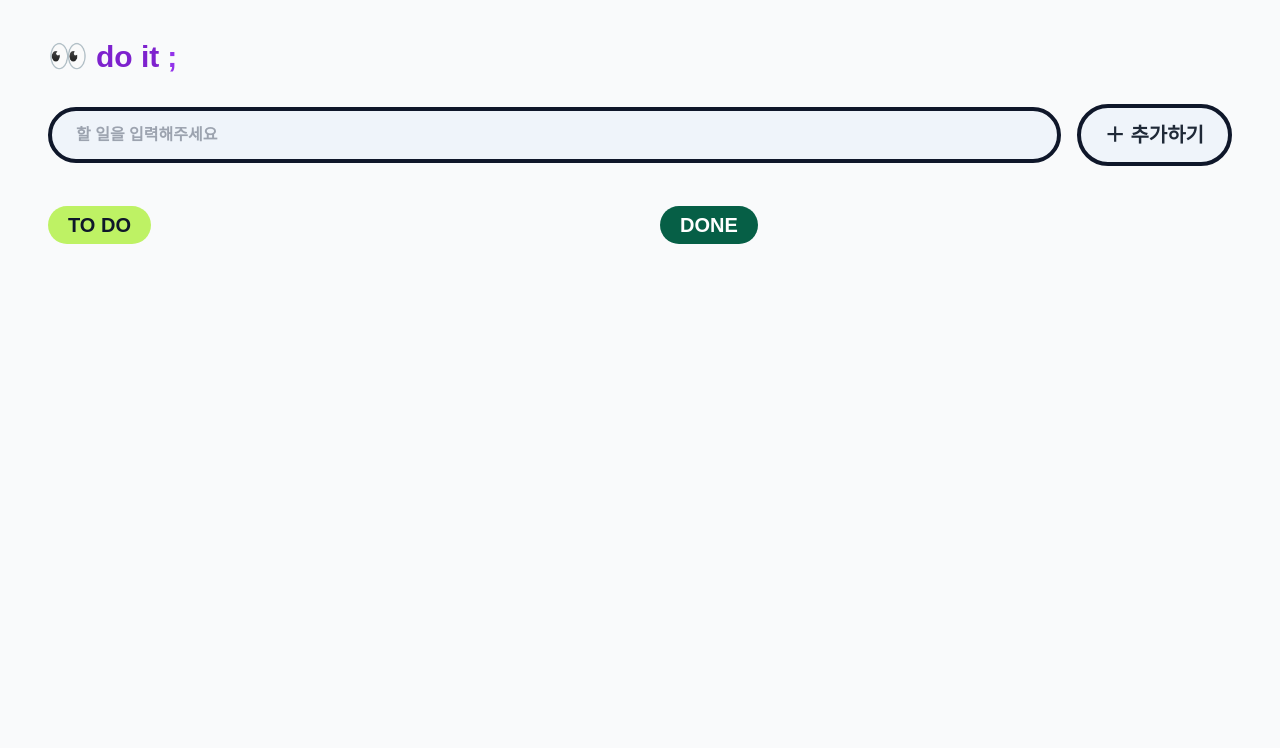
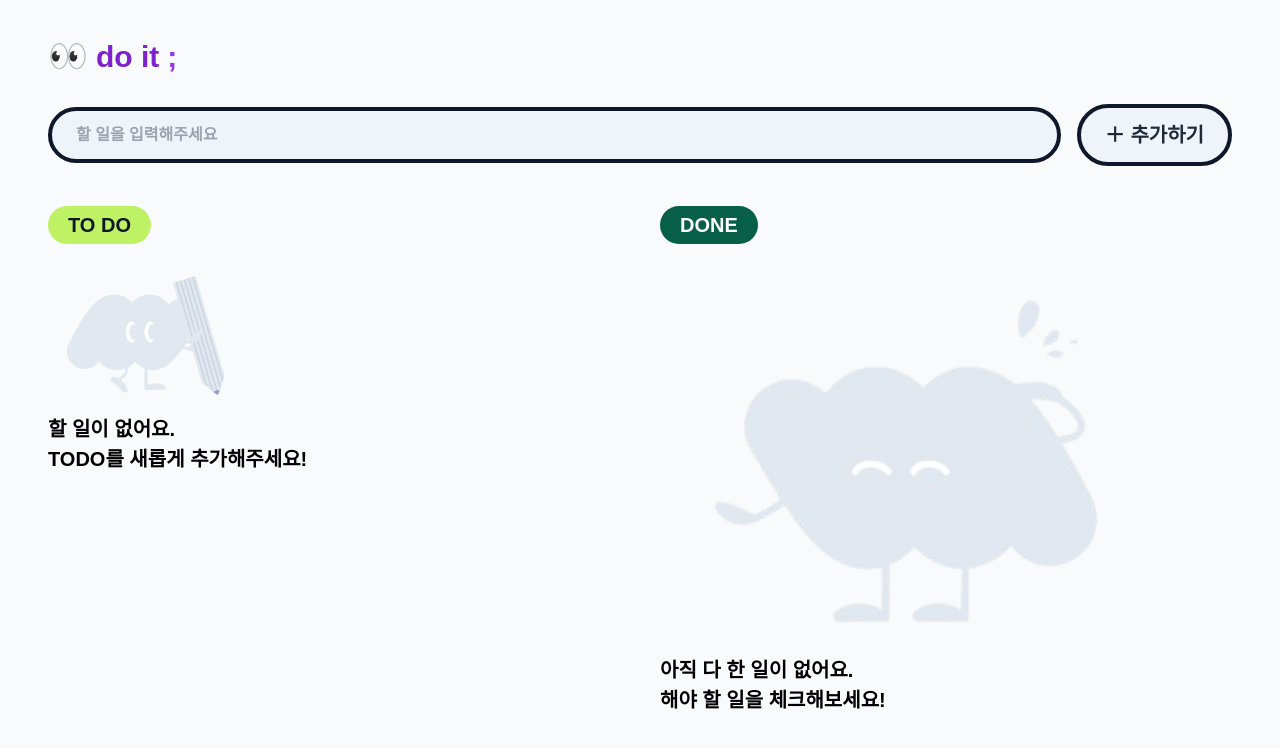
Before and after one commit to Suno7526/Codeit_TodoList, a Next.js app: page / in a window 1280 px wide. Shown: the top 748 px of the page. Built offline with nearby package versions, Linux system fonts and the light colour scheme.

Commit message:
todo 상태에서도 이동하도록 수정

```diff
--- a/src/components/TodoItem.tsx
+++ b/src/components/TodoItem.tsx
@@ -14,9 +14,7 @@ export default function TodoItem({ todo, onClick, isDone = false }: Props) {
   const router = useRouter();
 
   const handleTextClick = () => {
-    if (isDone) {
       router.push(`/items?itemId=${todo.itemId}`);
-    }
   };
 
   return (
--- a/src/pages/index.tsx
+++ b/src/pages/index.tsx
@@ -2,6 +2,7 @@ import { useState, useEffect } from 'react';
 import { Todo } from '../types/todo';
 import TodoItem from '../components/TodoItem';
 import styles from '../styles/index.module.css';
+import Image from 'next/image';
 
 export default function Home() {
   const [input, setInput] = useState('');
@@ -76,27 +77,45 @@ export default function Home() {
         <section>
           <h2 className={styles.todoHeader}>TO DO</h2>
           <ul className={styles.ul}>
-            {todos.map(todo => (
+            {todos.length === 0 ? (
+              <div className="flex flex-col items-center gap-2">
+                <Image src="/use.png" alt="use" width={200} height={200} />
+                <p className="text-gray-600 text-center">
+                  할 일이 없어요.<br />TODO를 새롭게 추가해주세요!
+                </p>
+              </div>
+            ) : (
+              todos.map(todo => (
                 <TodoItem
                   key={todo.itemId}
                   todo={todo}
                   onClick={() => toggleTodoStatus(todo.itemId)}
                 />
-            ))}
+              ))
+            )}
           </ul>
         </section>
 
         <section>
           <h2 className={styles.doneHeader}>DONE</h2>
           <ul className={styles.ul}>
-            {doneTodos.map(todo => (
+            {doneTodos.length === 0 ? (
+              <div className="flex flex-col items-center gap-2">
+                <Image src="/notUse.png" alt="not use" width={500} height={500} />
+                <p className="text-gray-600 text-center">
+                  아직 다 한 일이 없어요.<br />해야 할 일을 체크해보세요!
+                </p>
+              </div>
+            ) : (
+              doneTodos.map(todo => (
                 <TodoItem
                   key={todo.itemId}
                   todo={todo}
                   onClick={() => toggleTodoStatus(todo.itemId)}
                   isDone
                 />
-            ))}
+              ))
+            )}
           </ul>
         </section>
       </div>
```
Also changed, not shown: src/pages/items.tsx (+18 -12 lines). Lines whose indentation alone changed are shown as unchanged.
